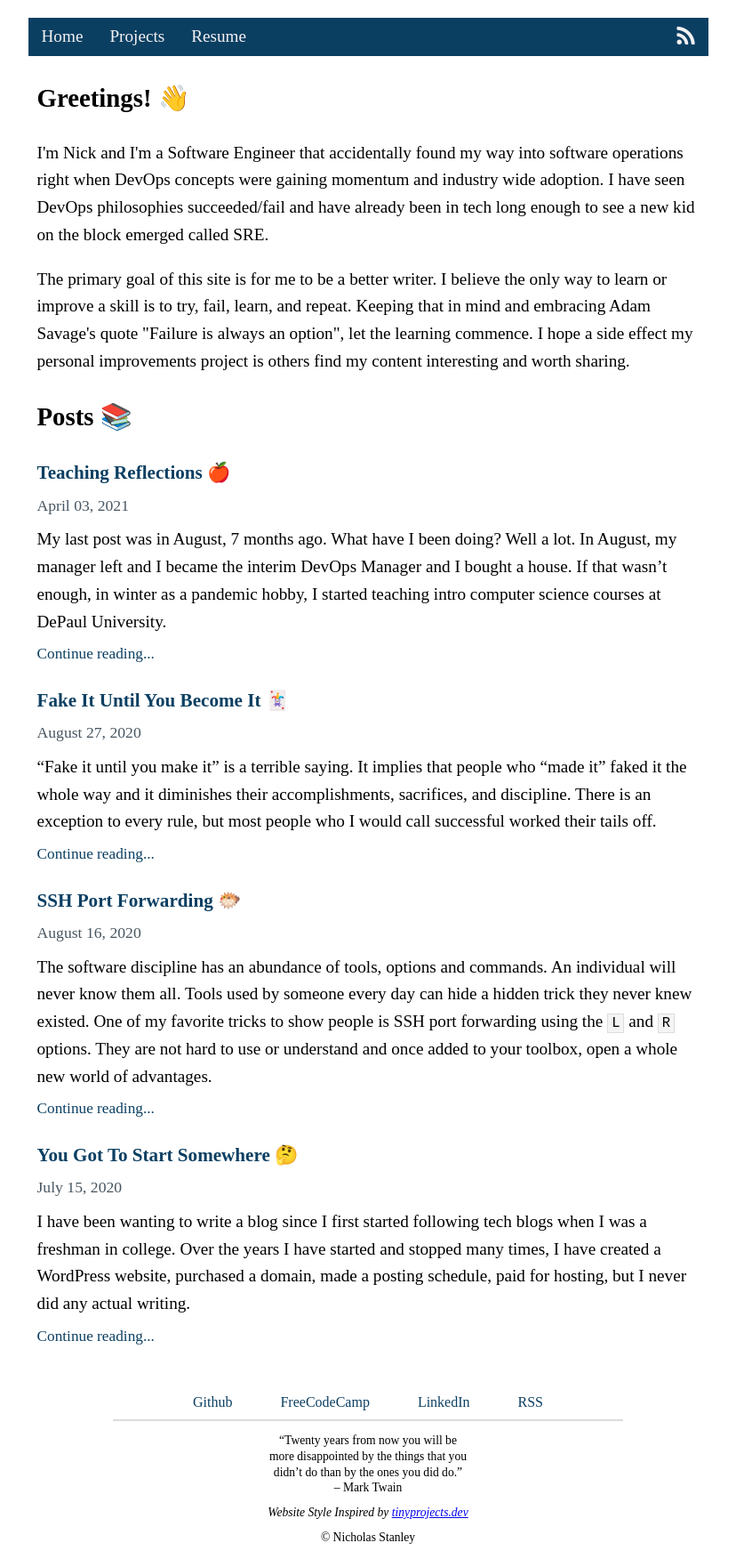
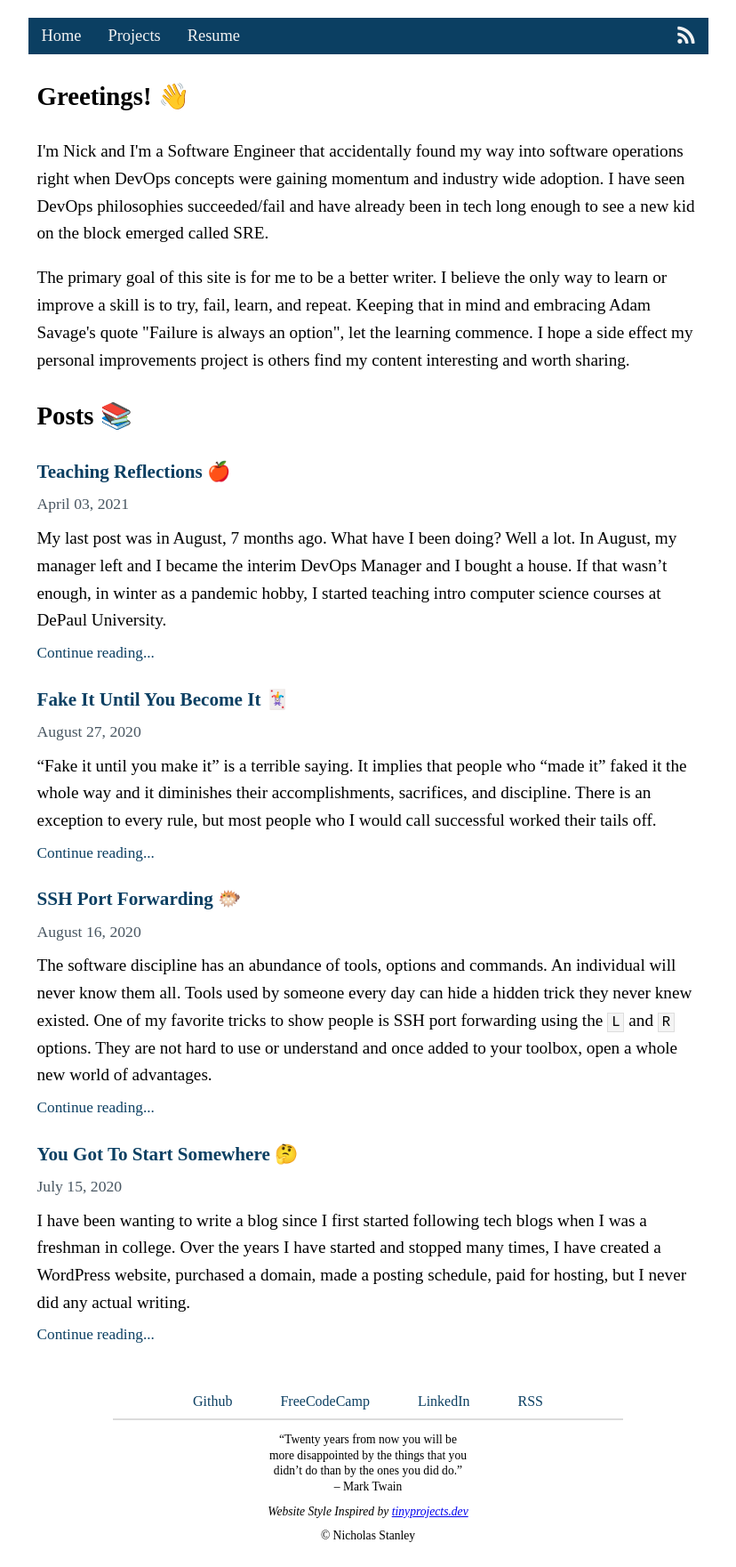
Before and after one commit to nickstanley574/nickstanley574.github.io, a Jekyll site: the page built from index.html, in a window 1280 px wide. Shown: the whole page at 89% size, without its empty margins (226-1054 px from the left). Built offline with Jekyll 4.4.1, drawn with Linux system fonts in a browser that asks for light colours.

Commit message:
update font-size

```diff
--- a/_sass/main.scss
+++ b/_sass/main.scss
@@ -1,7 +1,7 @@
 nav {
     background-color: #0B3F62;
     overflow: hidden;
-    font-size: 1.2em;
+    font-size: 1.15em;
 }
 
 nav a {
```
